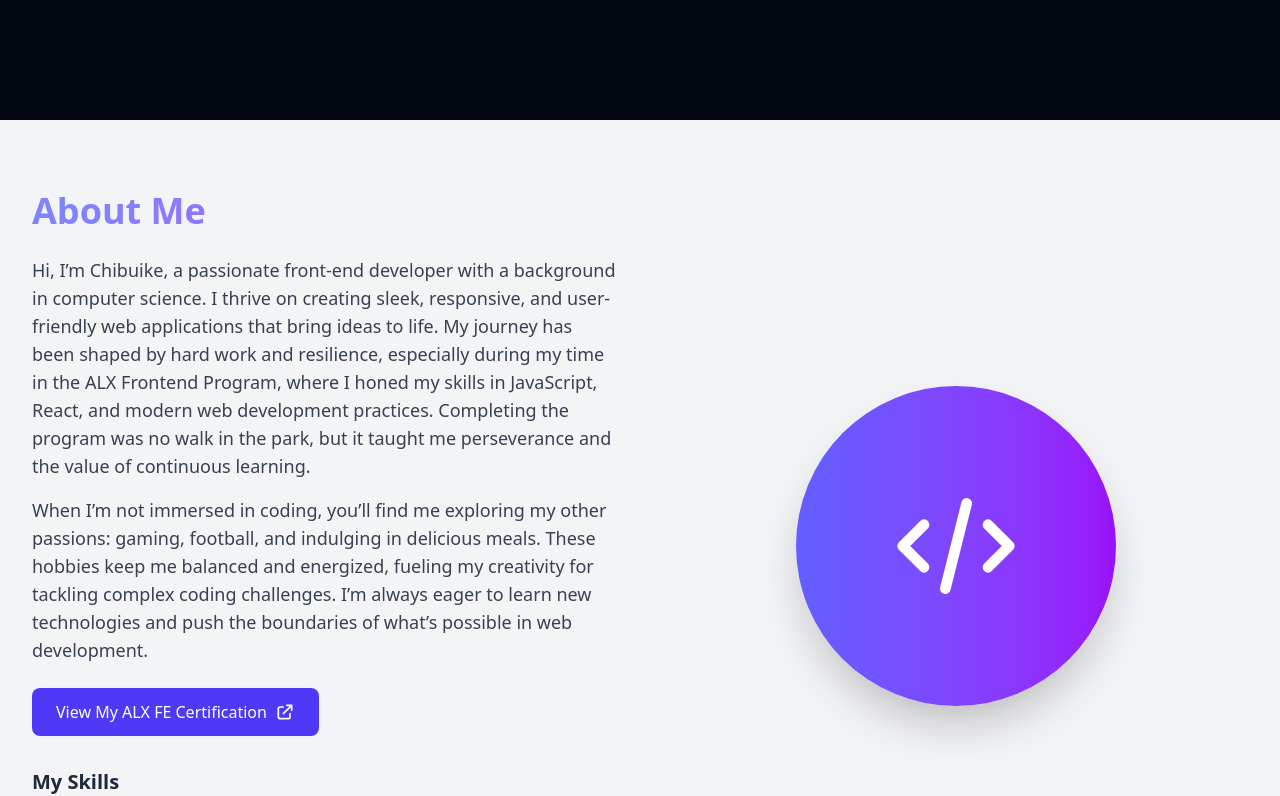
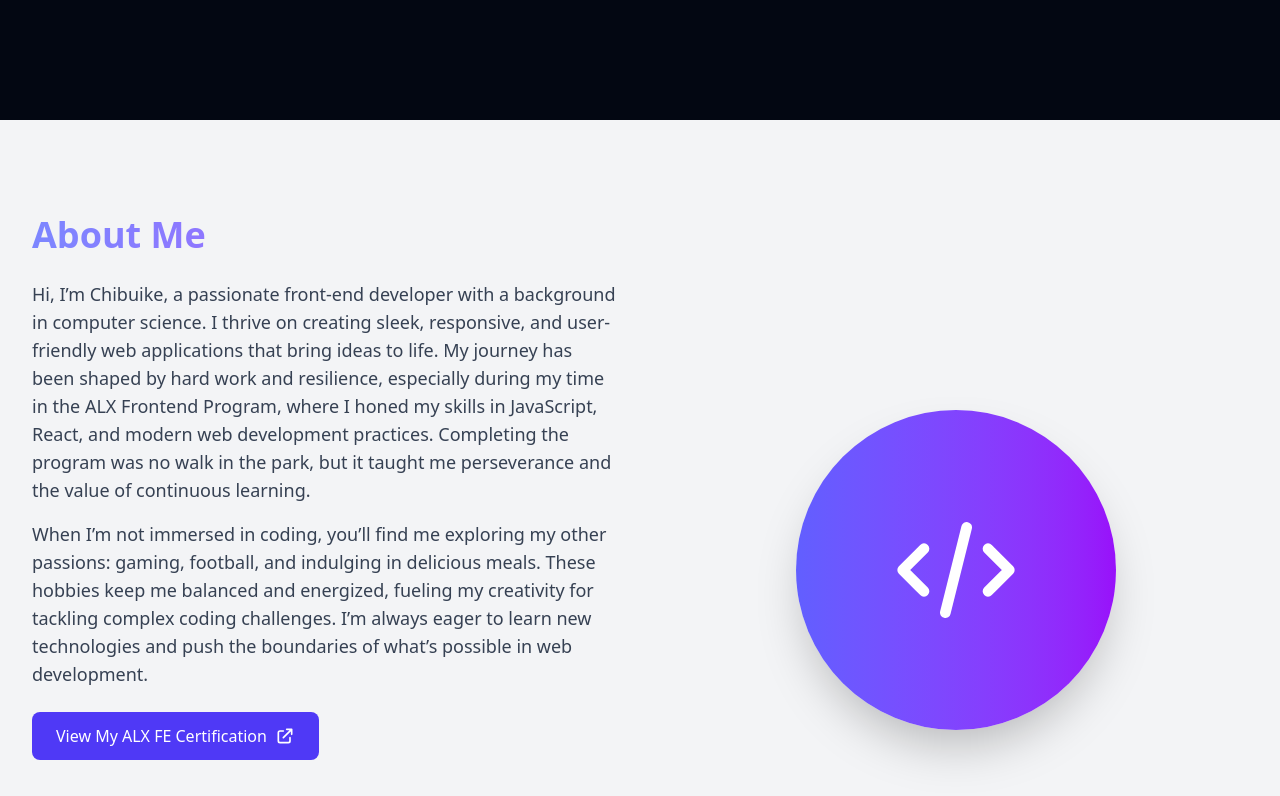
Before and after one commit to Oracle00999/My-Portfolio-Website, a React (Vite) app in the folder portfolio 2.0/: page / in a window 1280 px wide. Shown: the part 680-1476 px from the top of the page. Built offline with nearby package versions, Linux system fonts and the light colour scheme.

Commit message:
Update About.jsx

```diff
--- a/portfolio 2.0/src/Components/About.jsx
+++ b/portfolio 2.0/src/Components/About.jsx
@@ -13,7 +13,7 @@ const About = () => {
   ];
 
   return (
-    <section id="about" className="py-20 bg-gray-100">
+    <section id="about" className="py-26 bg-gray-100">
       <div className="max-w-7xl mx-auto px-4 sm:px-6 lg:px-8">
         <div className="grid grid-cols-1 md:grid-cols-2 gap-12 items-center">
           {/* Left Column: Text Content */}
```
